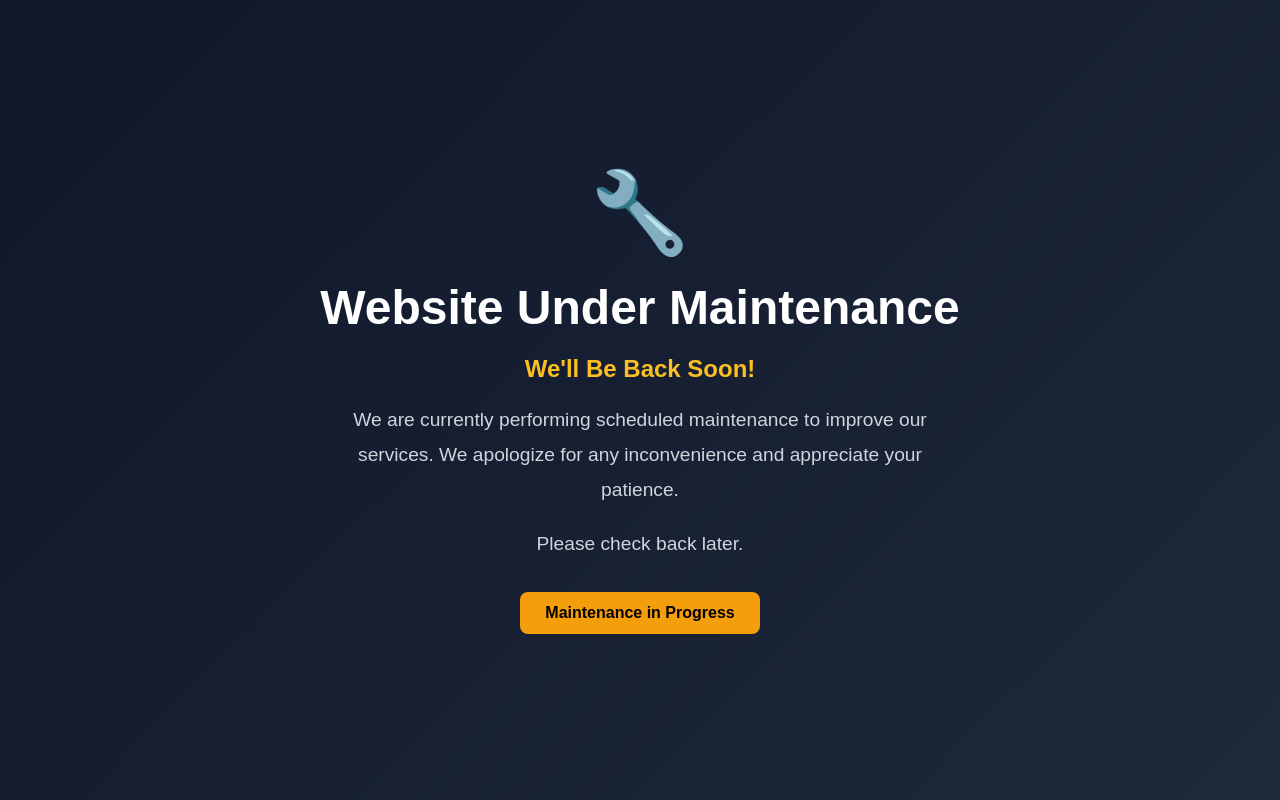
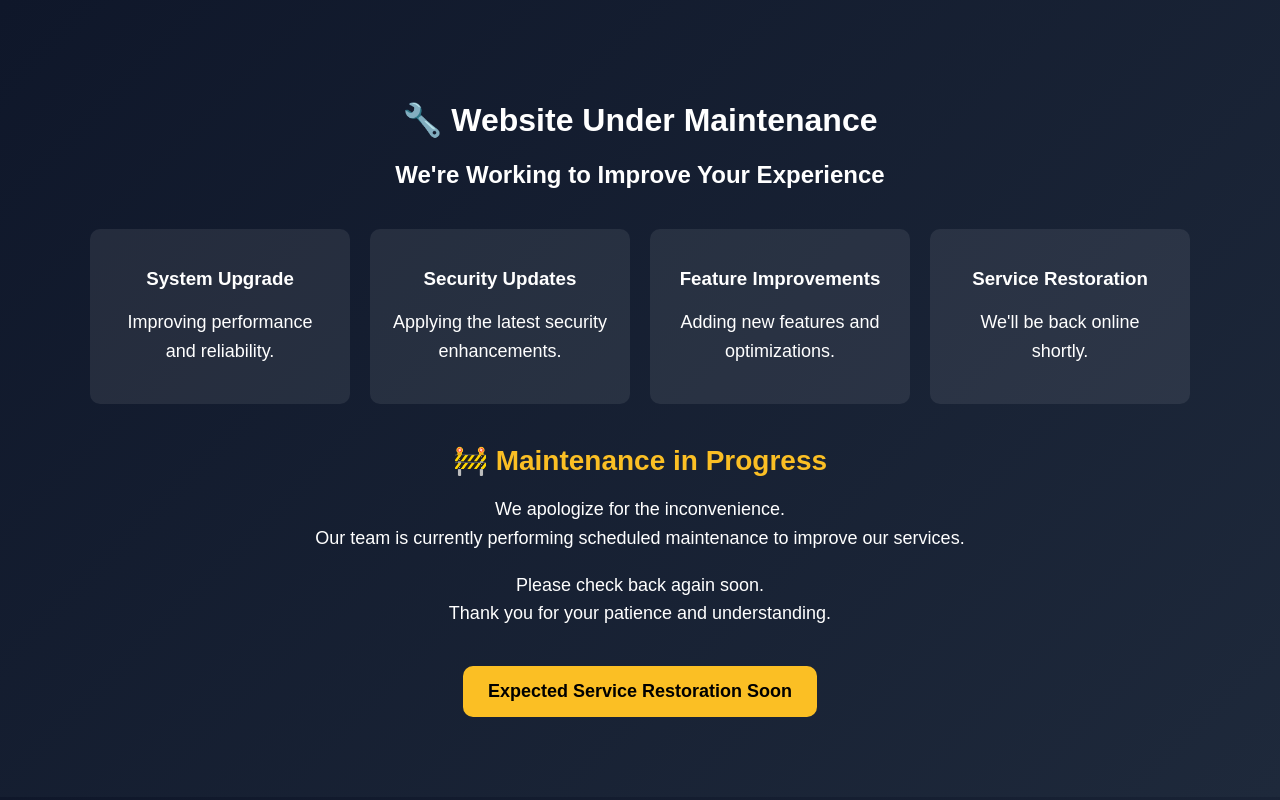
Before and after one commit to proptisharma-07/terraform-20-06-26, a plain HTML site: page app/index.html in a window 1280 px wide. Drawn offline with Linux system fonts and the light colour scheme.

Commit message:
Update index.html

```diff
--- a/app/index.html
+++ b/app/index.html
@@ -6,82 +6,107 @@
   <title>Website Under Maintenance</title>
 
   <style>
-    * {
+    body {
       margin: 0;
-      padding: 0;
-      box-sizing: border-box;
       font-family: Arial, sans-serif;
-    }
-
-    body {
-      height: 100vh;
-      display: flex;
-      justify-content: center;
-      align-items: center;
       background: linear-gradient(135deg, #0f172a, #1e293b);
       color: white;
       text-align: center;
     }
 
     .container {
-      max-width: 700px;
-      padding: 30px;
+      padding: 80px 20px;
     }
 
-    h1 {
-      font-size: 3rem;
-      margin-bottom: 20px;
+    .card-container {
+      display: flex;
+      justify-content: center;
+      flex-wrap: wrap;
+      gap: 20px;
+      margin-top: 40px;
     }
 
-    h2 {
+    .card {
+      background: rgba(255, 255, 255, 0.08);
+      padding: 20px;
+      width: 220px;
+      border-radius: 10px;
+    }
+
+    .maintenance {
       color: #fbbf24;
-      margin-bottom: 20px;
+      font-size: 28px;
+      font-weight: bold;
+      margin-top: 40px;
     }
 
     p {
-      font-size: 1.2rem;
-      line-height: 1.8;
-      color: #d1d5db;
+      font-size: 18px;
+      line-height: 1.6;
     }
 
-    .icon {
-      font-size: 80px;
-      margin-bottom: 20px;
-    }
-
-    .status {
-      margin-top: 30px;
-      display: inline-block;
-      padding: 12px 25px;
-      background: #f59e0b;
-      color: black;
+    button {
+      padding: 15px 25px;
+      font-size: 18px;
+      border: none;
+      border-radius: 10px;
+      margin-top: 20px;
+      background-color: #fbbf24;
+      color: #000;
       font-weight: bold;
-      border-radius: 8px;
+      cursor: default;
     }
   </style>
 </head>
+
 <body>
+  <div class="container">
 
-  <div class="container">
-    <div class="icon">🔧</div>
+    <h1>🔧 Website Under Maintenance</h1>
+    <h2>We're Working to Improve Your Experience</h2>
 
-    <h1>Website Under Maintenance</h1>
+    <div class="card-container">
 
-    <h2>We'll Be Back Soon!</h2>
+      <div class="card">
+        <h3>System Upgrade</h3>
+        <p>Improving performance and reliability.</p>
+      </div>
+
+      <div class="card">
+        <h3>Security Updates</h3>
+        <p>Applying the latest security enhancements.</p>
+      </div>
+
+      <div class="card">
+        <h3>Feature Improvements</h3>
+        <p>Adding new features and optimizations.</p>
+      </div>
+
+      <div class="card">
+        <h3>Service Restoration</h3>
+        <p>We'll be back online shortly.</p>
+      </div>
+
+    </div>
+
+    <div class="maintenance">
+      🚧 Maintenance in Progress
+    </div>
 
     <p>
-      We are currently performing scheduled maintenance to improve our services.
-      We apologize for any inconvenience and appreciate your patience.
+      We apologize for the inconvenience.<br>
+      Our team is currently performing scheduled maintenance to improve our services.
     </p>
 
-    <p style="margin-top:20px;">
-      Please check back later.
+    <p>
+      Please check back again soon.<br>
+      Thank you for your patience and understanding.
     </p>
 
-    <div class="status">
-      Maintenance in Progress
-    </div>
+    <button>
+      Expected Service Restoration Soon
+    </button>
+
   </div>
-
 </body>
 </html>
```
